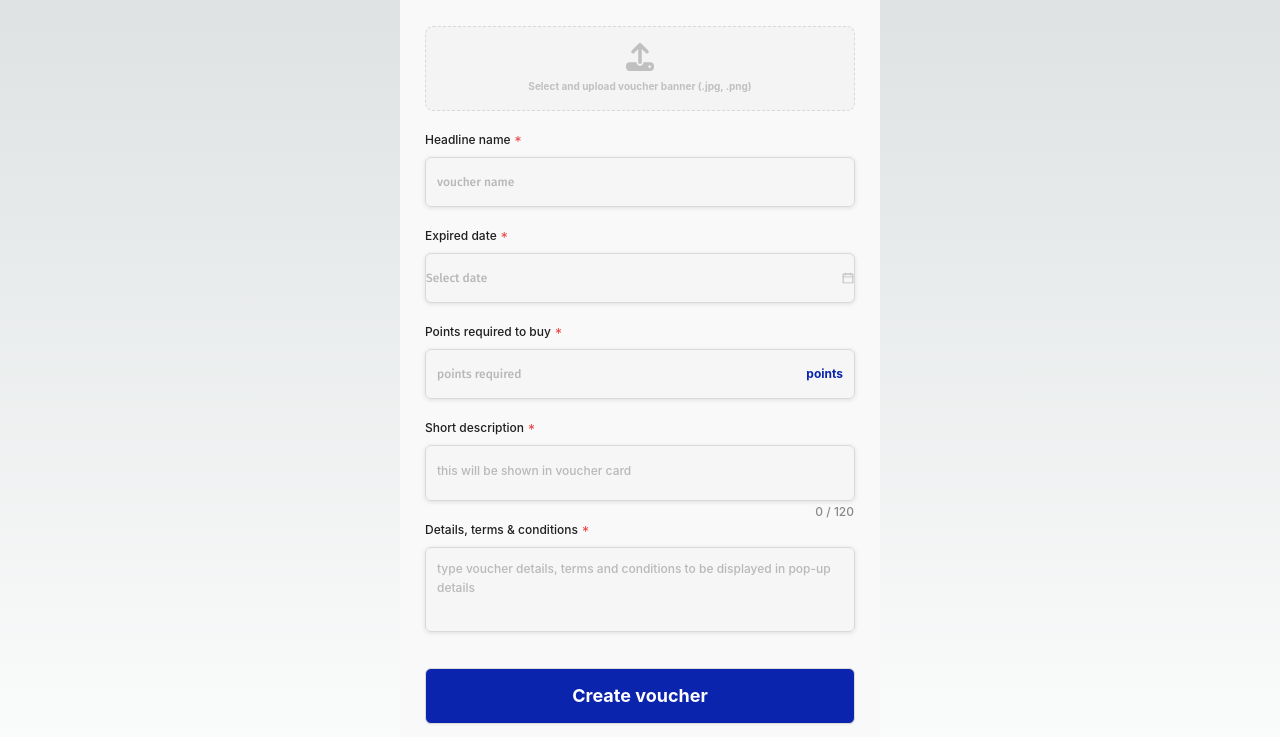
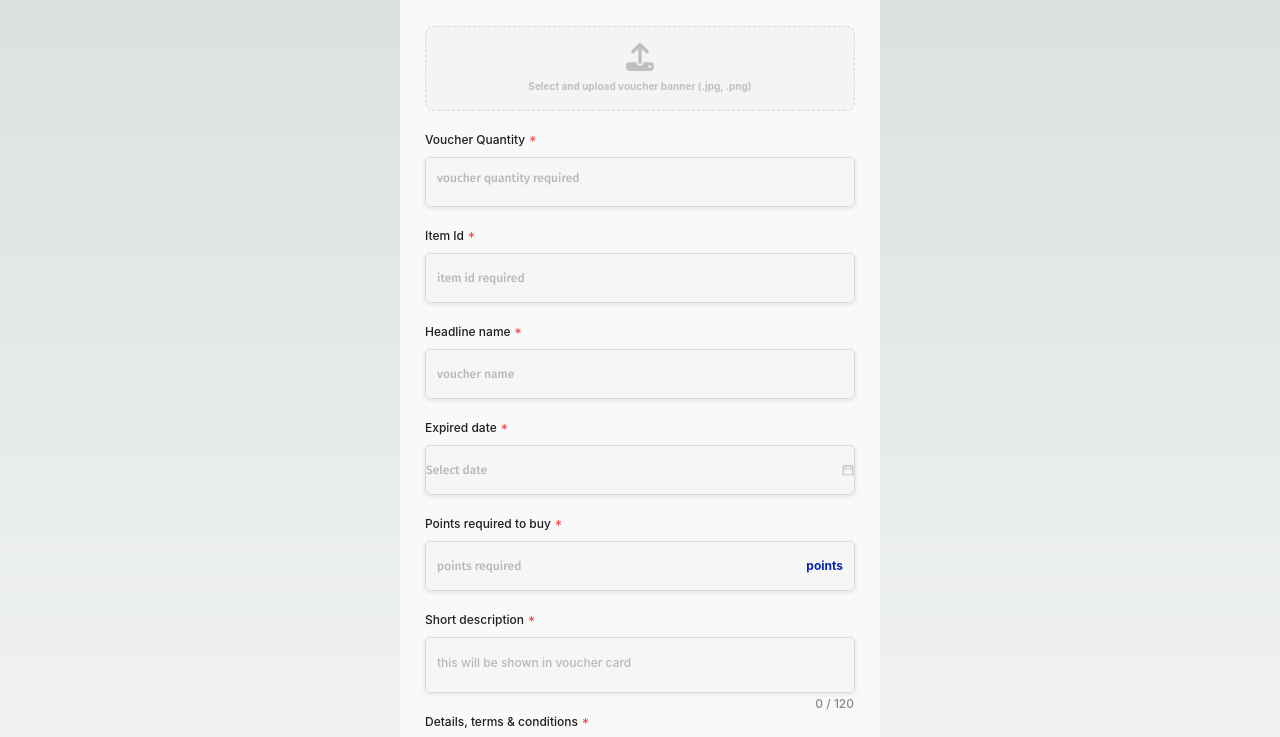
Before and after one commit to twicks95/mmi-membership-client, a Next.js app: page /admin/input-voucher in a window 1280 px wide. Shown: the part 227-964 px from the top of the page. Built offline with nearby package versions, Linux system fonts and the light colour scheme.

Commit message:
adding item id and voucher qty update rich text for tnc

```diff
--- a/package.json
+++ b/package.json
@@ -20,6 +20,7 @@
     "react-dom": "^18",
     "react-helmet": "^6.1.0",
     "react-qr-code": "^2.0.12",
+    "react-quill": "^2.0.0",
     "rsuite": "^5.53.2",
     "sharp": "^0.33.2"
   },
--- a/src/app/admin/input-voucher/page.js
+++ b/src/app/admin/input-voucher/page.js
@@ -4,15 +4,22 @@ import { useRef, useState } from "react"
 import Button from "../../../components/button/Button.jsx"
 import InputDate from "../../../components/inputDate/inputDate.jsx"
 import Image from "next/image.js"
-import { ConfigProvider, Form, Input, Upload, message } from "antd"
+import { ConfigProvider, Form, Input, InputNumber, Upload, message } from "antd"
 import Header from "@/components/header/header.jsx"
+import ReactQuill from 'react-quill';
+import 'react-quill/dist/quill.snow.css'; // Import Quill styles
 
 export default function InputVoucher() {
     const { Dragger } = Upload
 
     const [confirmLoading, setConfirmLoading] = useState(false)
     const [voucherData, setVoucherData] = useState({
-
+        voucherQtyRequired: 1,
+        itemIdRequired: null,
+        voucherName: "",
+        pointsRequired: null,
+        birthDate: null,
+        tncDetail : null
     })
 
     const props = {
@@ -118,6 +125,48 @@ export default function InputVoucher() {
 
                             <div className="mb-5">
                                 <div className="flex mb-1">
+                                    <div className="text-base-extend font-medium">Voucher Quantity</div>
+                                    <div className="text-red-500 ml-1">*</div>
+                                </div>
+                                <div
+                                    style={{
+                                        borderRadius: "5px",
+                                        boxShadow: "0 1px 4px 0 rgba(73, 73, 73, 0.15)",
+                                    }}
+                                >
+                                    <InputNumber
+                                        className="text-base-extend font-medium h-[3.125rem] !bg-[#f6f6f6] !hover:bg-[#f6f6f6] w-full"
+                                        placeholder="voucher quantity required"
+                                        onChange={(value) =>
+                                            setVoucherData((prev) => ({ ...prev, voucherQtyRequired: value }))
+                                        }
+                                    />
+                                </div>
+                            </div>
+
+                            <div className="mb-5">
+                                <div className="flex mb-1">
+                                    <div className="text-base-extend font-medium">Item Id</div>
+                                    <div className="text-red-500 ml-1">*</div>
+                                </div>
+                                <div
+                                    style={{
+                                        borderRadius: "5px",
+                                        boxShadow: "0 1px 4px 0 rgba(73, 73, 73, 0.15)",
+                                    }}
+                                >
+                                    <Input
+                                        className="text-base-extend font-medium h-[3.125rem] !bg-[#f6f6f6] !hover:bg-[#f6f6f6]"
+                                        placeholder="item id required"
+                                        onChange={(e) =>
+                                            setVoucherData((prev) => ({ ...prev, itemIdRequired: e.target.value }))
+                                        }
+                                    />
+                                </div>
+                            </div>
+
+                            <div className="mb-5">
+                                <div className="flex mb-1">
                                     <div className="text-base-extend font-medium">Headline name</div>
                                     <div className="text-red-500 ml-1">*</div>
                                 </div>
@@ -201,10 +250,13 @@ export default function InputVoucher() {
                                         boxShadow: "0 1px 4px 0 rgba(73, 73, 73, 0.15)",
                                     }}
                                 >
-                                    <Input.TextArea
-                                        className="text-base-extend font-medium !min-h-[85px] !bg-[#f6f6f6] !hover:bg-[#f6f6f6] !py-3"
-                                        placeholder="type voucher details, terms and conditions to be displayed in pop-up details"
-                                        autoSize
+                                    <ReactQuill
+                                        className='h-[20rem]'
+                                        value={voucherData.tncDetail}
+                                        placeholder="Type voucher details, terms and conditions to be displayed in pop-up details"
+                                        onChange={(value) =>
+                                            setVoucherData((prev) => ({ ...prev, tncDetail: value }))
+                                        }
                                     />
                                 </div>
                             </div>
```
